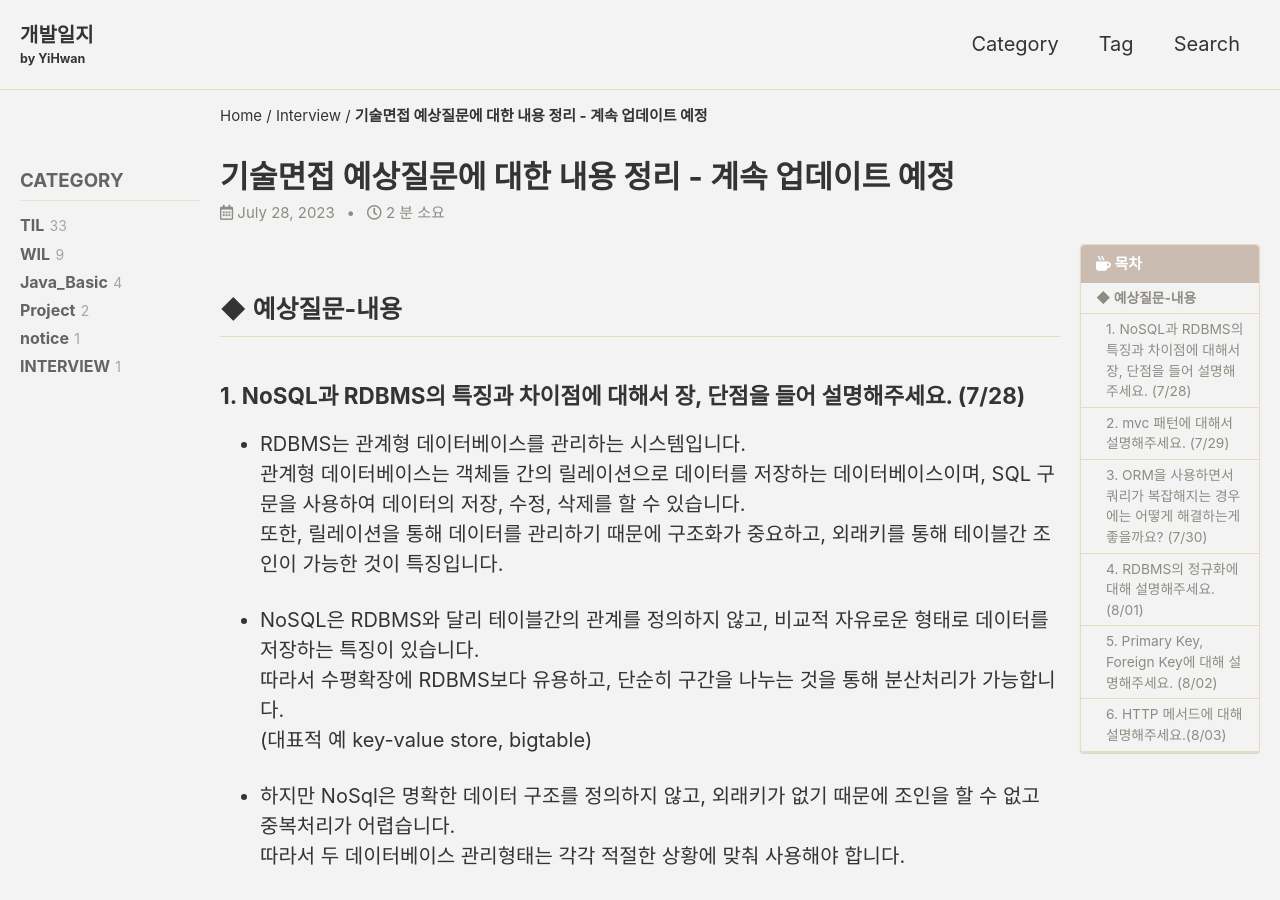
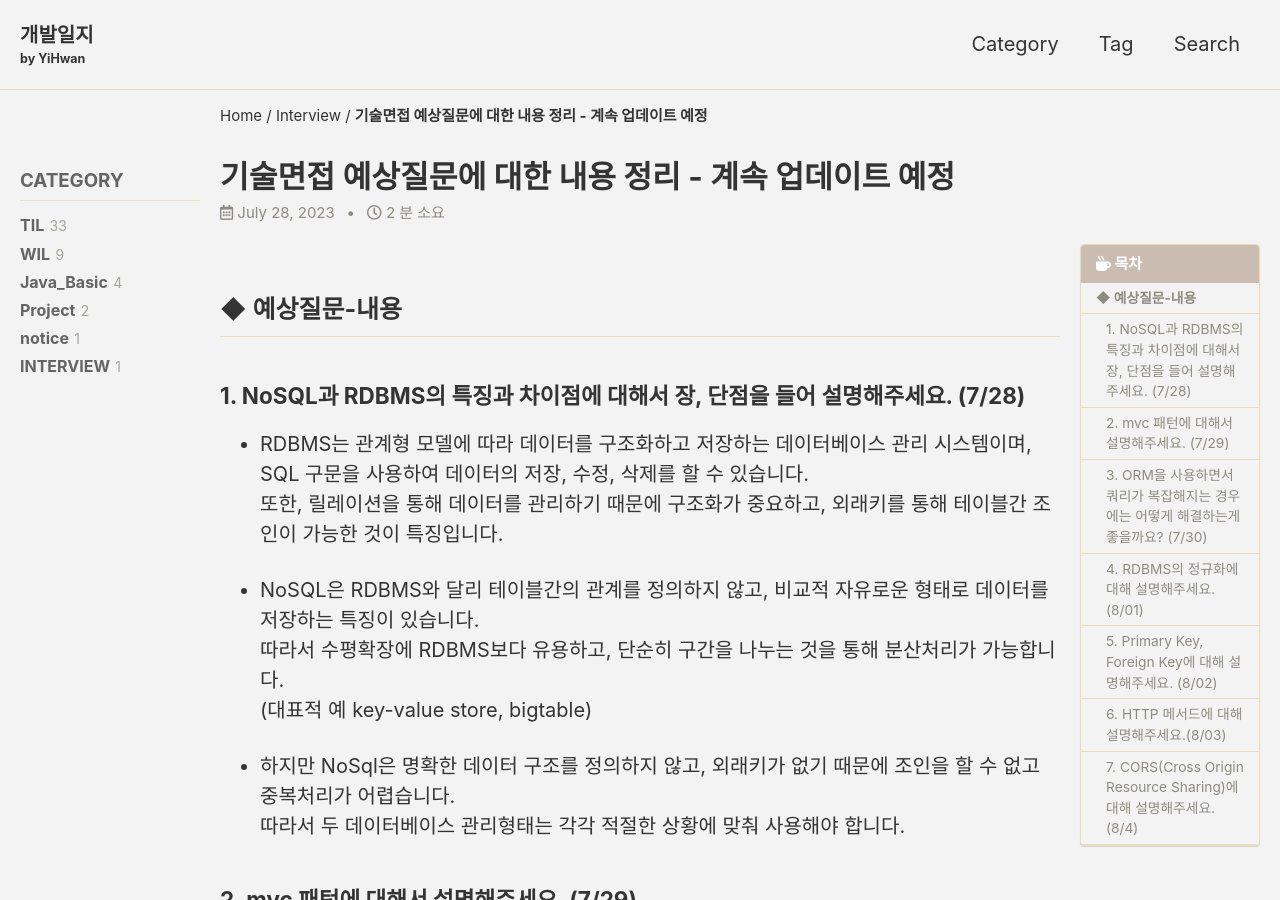
Before and after one commit to YiHwanRyu/YiHwanRyu.github.io, a Jekyll site: the page built from _posts/2023-07-28-INTERVIEW001.md, in a window 1280 px wide and 900 px high. Built offline with Jekyll 4.4.1, drawn with Linux system fonts in a browser that asks for light colours; cached includes are drawn as plain includes; some web fonts are replaced; comment, search, counter and statistics services are not loaded; some of the changed text lies outside the part shown.

Commit message:
[UPDATE] INTERVIEW001 post 내용 추가

```diff
--- a/_posts/2023-07-28-INTERVIEW001.md
+++ b/_posts/2023-07-28-INTERVIEW001.md
@@ -18,8 +18,7 @@ sidebar:
 
 ### 1. NoSQL과 RDBMS의 특징과 차이점에 대해서 장, 단점을 들어 설명해주세요. (7/28)
 
-- RDBMS는 관계형 데이터베이스를 관리하는 시스템입니다.<br>
-관계형 데이터베이스는 객체들 간의 릴레이션으로 데이터를 저장하는 데이터베이스이며, SQL 구문을 사용하여 데이터의 저장, 수정, 삭제를 할 수 있습니다.<br>
+- RDBMS는 관계형 모델에 따라 데이터를 구조화하고 저장하는 데이터베이스 관리 시스템이며, SQL 구문을 사용하여 데이터의 저장, 수정, 삭제를 할 수 있습니다.<br>
 또한, 릴레이션을 통해 데이터를 관리하기 때문에 구조화가 중요하고, 외래키를 통해 테이블간 조인이 가능한 것이 특징입니다.
 
 - NoSQL은 RDBMS와 달리 테이블간의 관계를 정의하지 않고, 비교적 자유로운 형태로 데이터를 저장하는 특징이 있습니다.<br>
@@ -71,3 +70,9 @@ sidebar:
 - HTTP 메서드에는 GET, POST, PUT, PATCH, DELETE 등이 있으며, 일반적으로 데이터 조회에는 GET요청, 데이터의 등록에는 POST요청 그리고 삭제에는 DELETE요청을 서버로 보냅니다.
 
 - HTTP 메서드 중 PUT과 PATCH는 데이터 수정 시 사용되나 PUT은 리소스의 대체 혹은 생성, PATCH는 부분변경을 의미하므로 사용 시 유의해야 합니다.
+
+### 7. CORS(Cross Origin Resource Sharing)에 대해 설명해주세요.(8/4)
+
+- CORS는 교차 출처 리소스 공유로 웹어플리케이션에서 서로 다른 출처 간의 리소스 요청이 가능하도록 권한을 부여하고, 브라우저에 알려주는 것입니다.
+
+- 이러한 CORS 개념은 기본적으로 브라우저의 보안정책이 SOP, same origin policy를 따르기 때문에 다른 출처의 리소스 접근 시 필수적입니다.
```
